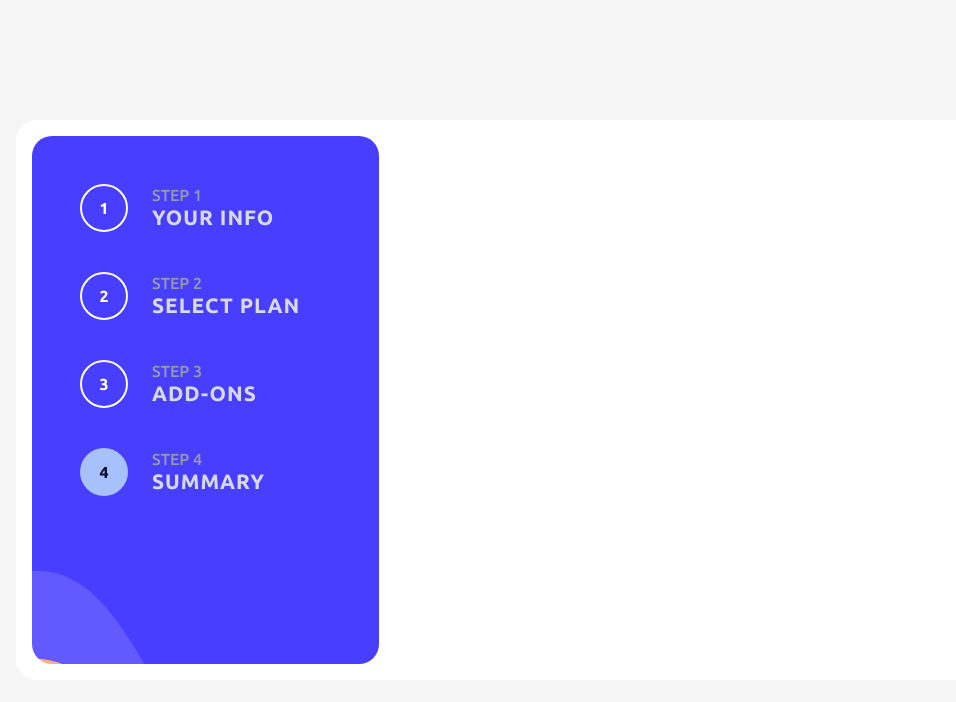
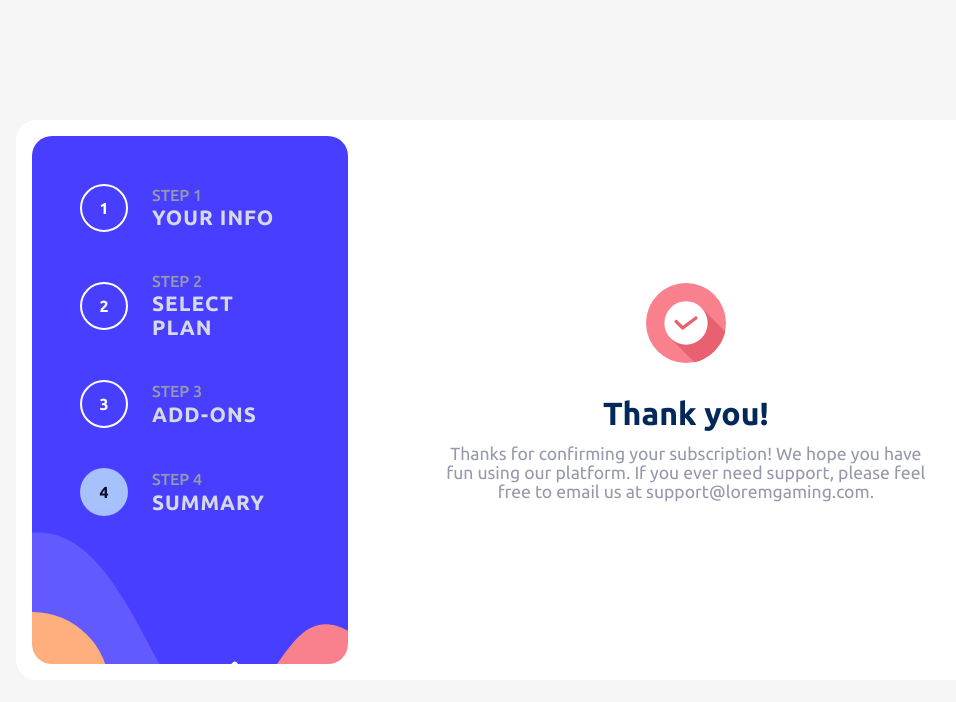
Before and after one commit to kaya70875/multi-step-form-react, a React (Vite) app in the folder multi-step-form/: page /thank-you in a window 1280 px wide. Shown: the top 702 px of the page, without its empty margins (112-1068 px from the left). Built offline with nearby package versions, Linux system fonts and the light colour scheme.

Commit message:
complete thankyou page

```diff
--- a/multi-step-form/src/components/forms/_ThankYou.scss
+++ b/multi-step-form/src/components/forms/_ThankYou.scss
@@ -0,0 +1,30 @@
+.thank-wrapper{
+    display: flex;
+    flex-direction: column;
+    justify-content: center;
+    align-items: center;
+    gap: 1rem;
+    width: 75%;
+    height: 100%;
+}
+
+.thank-header {
+    display: flex;
+    flex-direction: column;
+    gap : .75rem;
+    align-items: center;
+    justify-content: center;
+    text-align: center;
+    padding: 1em;
+
+    h1 {
+        color : var(--marine-blue);
+        font-size: 2rem;
+    }
+
+    p {
+        color : var(--cool-gray);
+        max-width: 30rem;
+        font-size: 1.1rem;
+    }
+}
--- a/multi-step-form/src/components/routes/ThankYou.tsx
+++ b/multi-step-form/src/components/routes/ThankYou.tsx
@@ -1,10 +1,18 @@
 import FormStepsSection from "../FormStepsSection";
 import '../forms/_ThankYou.scss';
+import completeIdle from '../../assets/images/icon-thank-you.svg';
 
 export default function ThankYou() {
   return (
     <>
         <FormStepsSection currentStep={4} />
+        <div className="thank-wrapper">
+            <img src={completeIdle} />
+            <header className="thank-header">
+                <h1>Thank you!</h1>
+                <p>Thanks for confirming your subscription! We hope you have fun using our platform. If you ever need support, please feel free to email us at support@loremgaming.com.</p>
+            </header>
+        </div>
     </>
   )
 }
```
